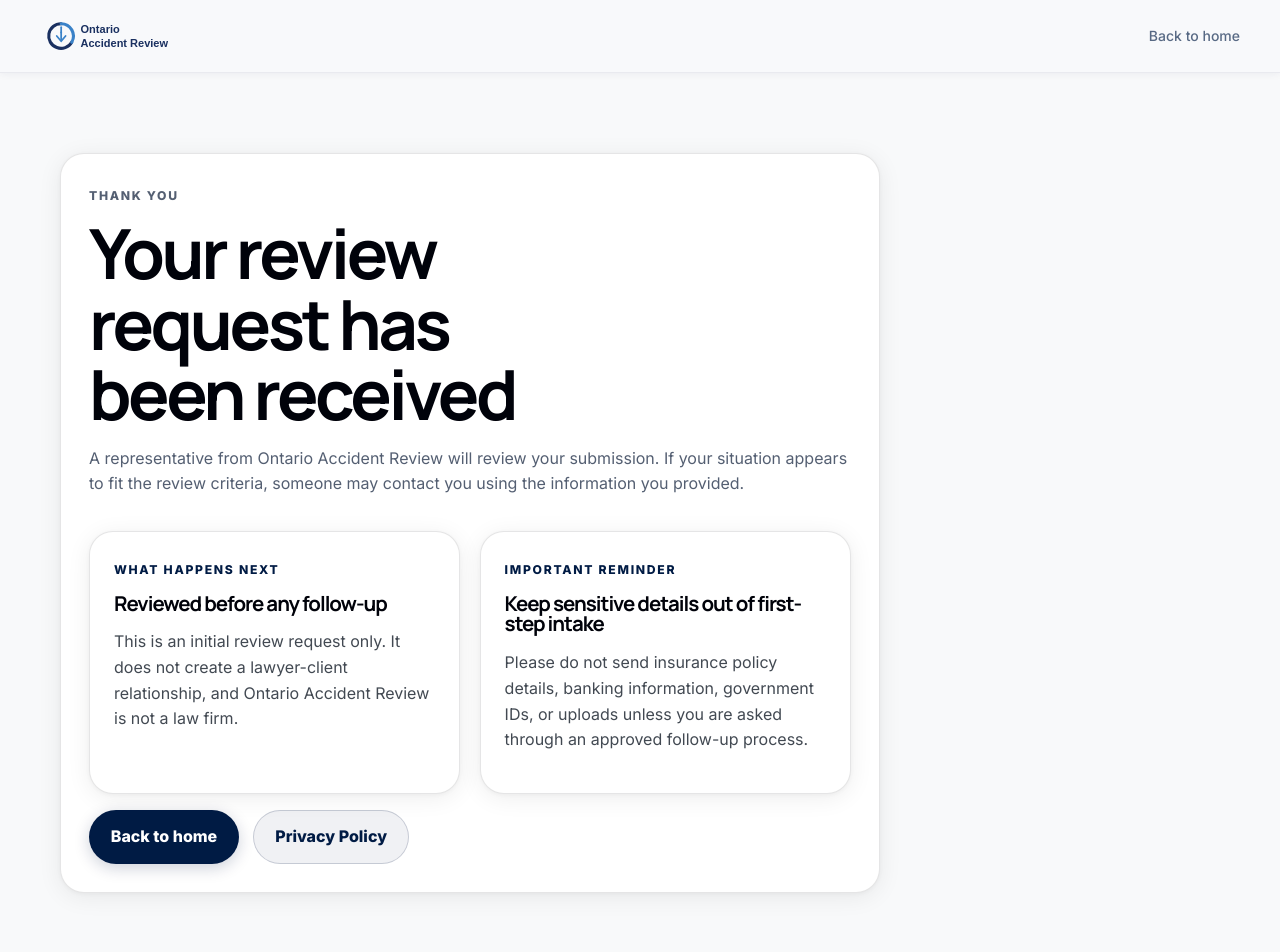
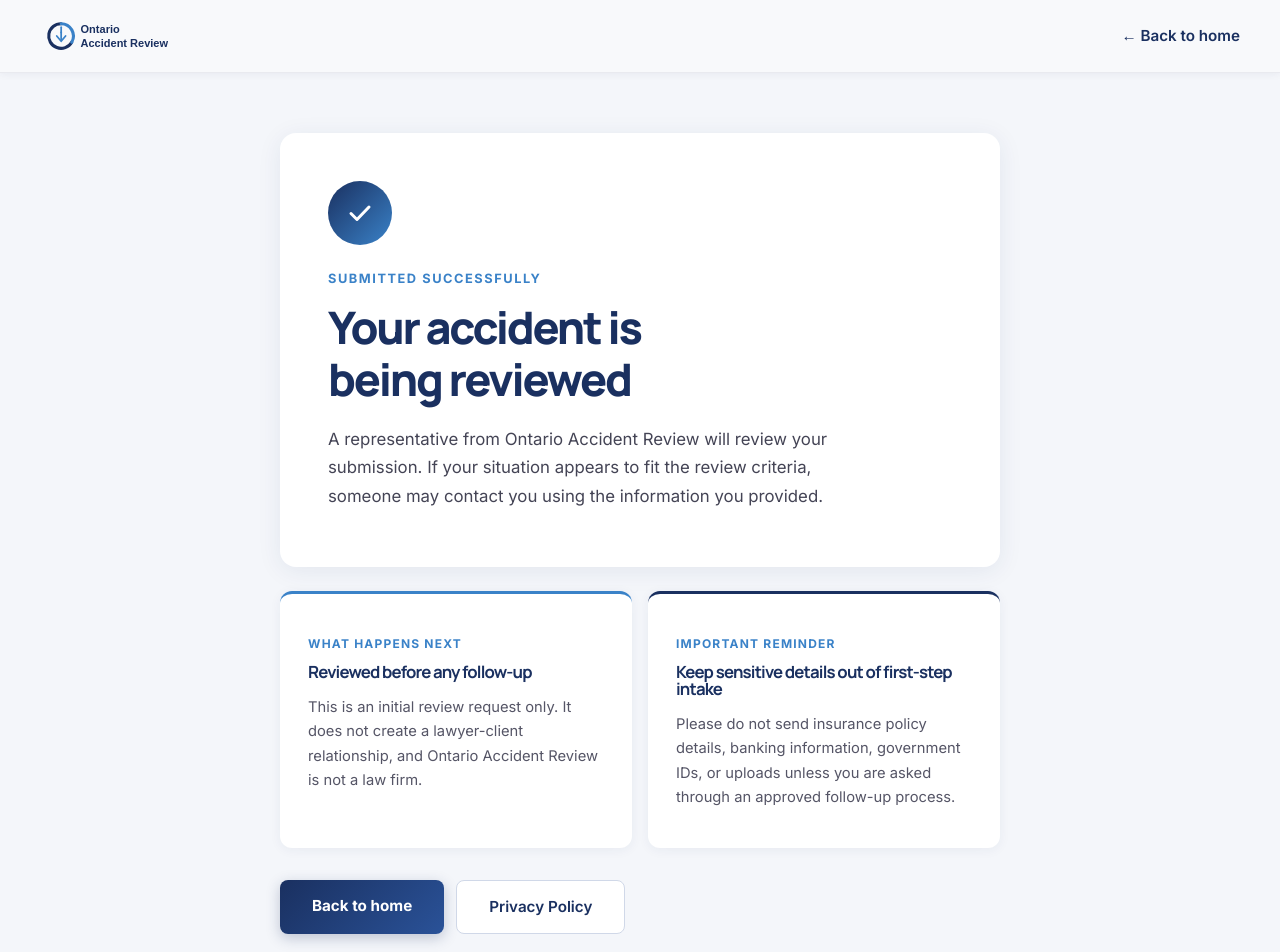
Before and after one commit to jyoung905/OARreal, a Next.js app: page /thank-you in a window 1280 px wide. Shown: the top 952 px of the page. Built offline with nearby package versions, Linux system fonts and the light colour scheme.

Commit message:
Update page.tsx

```diff
--- a/app/thank-you/page.tsx
+++ b/app/thank-you/page.tsx
@@ -1,6 +1,5 @@
 import Link from 'next/link';
-import { Footer } from '@/components/Footer';
-import { SimpleHeader } from '@/components/SiteHeader';
+import Image from 'next/image';
 
 export const metadata = {
   title: 'Thank You | Ontario Accident Review',
@@ -15,45 +14,112 @@ export const metadata = {
 export default function ThankYouPage() {
   return (
     <>
-      <SimpleHeader />
-      <main className="page-section">
-        <div className="container">
-          <div className="page-shell thank-you-shell">
-            <div className="page-head">
-              <p className="eyebrow">Thank you</p>
-              <h1>Your review request has been received</h1>
-              <p className="page-copy">
+      {/* Header */}
+      <header className="stitch-header">
+        <div className="stitch-nav">
+          <Link href="/" className="stitch-brand" aria-label="Ontario Accident Review">
+            <Image src="/logo-placeholder.svg" alt="Ontario Accident Review" width={220} height={50} priority />
+          </Link>
+          <Link href="/" style={{ color: '#1a3060', fontWeight: 600, textDecoration: 'none', fontSize: '0.95rem' }}>
+            ← Back to home
+          </Link>
+        </div>
+      </header>
+
+      <main style={{ background: '#f4f6fa', minHeight: '100vh', padding: '60px 20px 80px' }}>
+        <div style={{ maxWidth: 720, margin: '0 auto' }}>
+
+          {/* Success card */}
+          <div style={{
+            background: '#fff',
+            borderRadius: 16,
+            padding: '48px 48px 40px',
+            boxShadow: '0 4px 24px rgba(26,48,96,0.08)',
+            marginBottom: 24
+          }}>
+            {/* Icon */}
+            <div style={{
+              width: 64, height: 64, borderRadius: '50%',
+              background: 'linear-gradient(135deg, #1a3060 0%, #3a82c8 100%)',
+              display: 'flex', alignItems: 'center', justifyContent: 'center',
+              marginBottom: 24
+            }}>
+              <svg width="30" height="30" viewBox="0 0 30 30" fill="none">
+                <path d="M6 15.5l6 6L24 9" stroke="#fff" strokeWidth="3" strokeLinecap="round" strokeLinejoin="round"/>
+              </svg>
+            </div>
+
+            <p style={{ color: '#3a82c8', fontWeight: 700, fontSize: '0.8rem', letterSpacing: '0.12em', textTransform: 'uppercase', marginBottom: 12 }}>
+              Submitted Successfully
+            </p>
+            <h1 style={{ color: '#1a3060', fontSize: 'clamp(2rem, 5vw, 2.8rem)', fontWeight: 800, lineHeight: 1.15, marginBottom: 20 }}>
+              Your accident is being reviewed
+            </h1>
+            <p style={{ color: '#445', fontSize: '1.05rem', lineHeight: 1.7, maxWidth: 560 }}>
               A representative from Ontario Accident Review will review your submission. If
               your situation appears to fit the review criteria, someone may contact you
               using the information you provided.
             </p>
           </div>
-            <div className="result-grid">
-              <section className="result-panel">
-                <span className="result-label">What happens next</span>
-                <h3>Reviewed before any follow-up</h3>
-                <p>
+
+          {/* Info panels */}
+          <div style={{ display: 'grid', gridTemplateColumns: '1fr 1fr', gap: 16, marginBottom: 32 }}>
+
+            <div style={{ background: '#fff', borderRadius: 12, padding: '28px 28px 24px', boxShadow: '0 2px 12px rgba(26,48,96,0.06)', borderTop: '3px solid #3a82c8' }}>
+              <p style={{ color: '#3a82c8', fontWeight: 700, fontSize: '0.75rem', letterSpacing: '0.1em', textTransform: 'uppercase', marginBottom: 10 }}>
+                What happens next
+              </p>
+              <h3 style={{ color: '#1a3060', fontWeight: 700, fontSize: '1.05rem', marginBottom: 10 }}>
+                Reviewed before any follow-up
+              </h3>
+              <p style={{ color: '#556', fontSize: '0.92rem', lineHeight: 1.65 }}>
                 This is an initial review request only. It does not create a lawyer-client
                 relationship, and Ontario Accident Review is not a law firm.
               </p>
-              </section>
-              <section className="result-panel">
-                <span className="result-label">Important reminder</span>
-                <h3>Keep sensitive details out of first-step intake</h3>
-                <p>
+            </div>
+
+            <div style={{ background: '#fff', borderRadius: 12, padding: '28px 28px 24px', boxShadow: '0 2px 12px rgba(26,48,96,0.06)', borderTop: '3px solid #1a3060' }}>
+              <p style={{ color: '#3a82c8', fontWeight: 700, fontSize: '0.75rem', letterSpacing: '0.1em', textTransform: 'uppercase', marginBottom: 10 }}>
+                Important reminder
+              </p>
+              <h3 style={{ color: '#1a3060', fontWeight: 700, fontSize: '1.05rem', marginBottom: 10 }}>
+                Keep sensitive details out of first-step intake
+              </h3>
+              <p style={{ color: '#556', fontSize: '0.92rem', lineHeight: 1.65 }}>
                 Please do not send insurance policy details, banking information, government
                 IDs, or uploads unless you are asked through an approved follow-up process.
               </p>
-              </section>
             </div>
-            <div className="hero-actions top-gap">
-              <Link href="/" className="button">Back to home</Link>
-              <Link href="/privacy" className="button button-secondary">Privacy Policy</Link>
+
           </div>
+
+          {/* CTA */}
+          <div style={{ display: 'flex', gap: 12, flexWrap: 'wrap' }}>
+            <Link href="/" style={{
+              display: 'inline-block',
+              background: 'linear-gradient(135deg, #1a3060 0%, #2a5298 100%)',
+              color: '#fff', fontWeight: 700, fontSize: '0.95rem',
+              padding: '14px 32px', borderRadius: 8, textDecoration: 'none',
+              boxShadow: '0 4px 14px rgba(26,48,96,0.25)'
+            }}>
+              Back to home
+            </Link>
+            <Link href="/privacy" style={{
+              display: 'inline-block',
+              background: '#fff', color: '#1a3060', fontWeight: 600, fontSize: '0.95rem',
+              padding: '14px 32px', borderRadius: 8, textDecoration: 'none',
+              border: '1.5px solid #d0d8e8'
+            }}>
+              Privacy Policy
+            </Link>
           </div>
+
         </div>
       </main>
-      <Footer />
+
+      <footer style={{ background: '#1a3060', color: '#a8bdd6', textAlign: 'center', padding: '24px 20px', fontSize: '0.85rem' }}>
+        Ontario Accident Review is not a law firm. No legal advice. No legal representation.
+      </footer>
     </>
   );
 }
```
Lines whose indentation alone changed are shown as unchanged.
